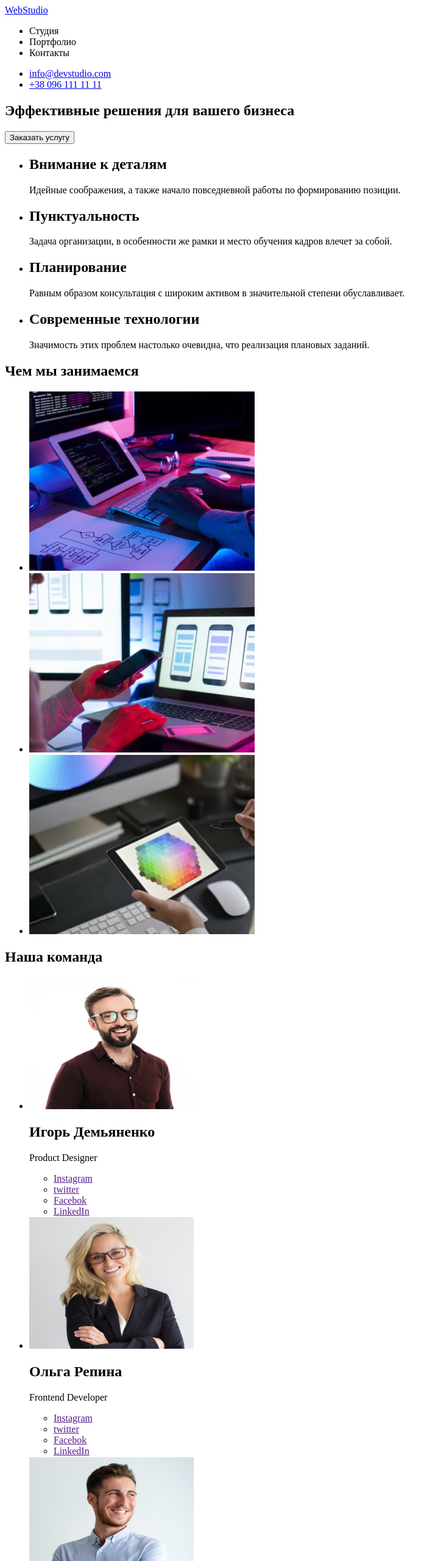
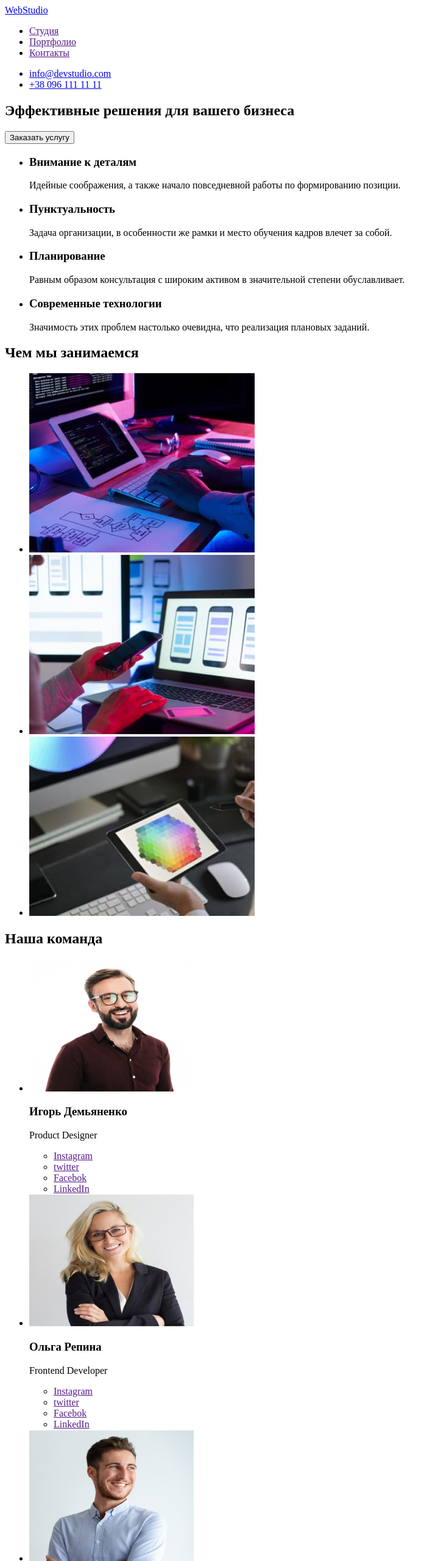
Before and after one commit to VitaliiTieliehin/goit-markup-hw-01, a plain HTML site: page index.html in a window 1280 px wide. Shown: the top 2560 px of the page at 61% size, without its empty margins (0-719 px from the left). Drawn offline with Linux system fonts and the light colour scheme.

Commit message:
Исправляет ошибки

```diff
--- a/index.html
+++ b/index.html
@@ -13,9 +13,9 @@
         <nav>
             <a href="./index.html">WebStudio</a>
             <ul>
-                <li><a href=""></a>Студия</li>
-                <li><a href=""></a>Портфолио</li>
-                <li><a href=""></a>Контакты</li>
+                <li><a href="">Студия</a></li>
+                <li><a href="">Портфолио</a></li>
+                <li><a href="">Контакты</a></li>
             </ul>
         </nav>
         <ul>
@@ -36,19 +36,19 @@
         <section>
             <ul>
                 <li>
-                    <h2>Внимание к деталям</h2>
+                    <h3>Внимание к деталям</h3>
                     <p>Идейные соображения, а также начало повседневной работы по формированию позиции.</p>
                 </li>
                 <li>
-                    <h2>Пунктуальность</h2>
+                    <h3>Пунктуальность</h3>
                     <p>Задача организации, в особенности же рамки и место обучения кадров влечет за собой.</p>
                 </li>
                 <li>
-                    <h2>Планирование</h2>
+                    <h3>Планирование</h3>
                     <p>Равным образом консультация с широким активом в значительной степени обуславливает.</p>
                 </li>
                 <li>
-                    <h2>Современные технологии</h2>
+                    <h3>Современные технологии</h3>
                     <p>Значимость этих проблем настолько очевидна, что реализация плановых заданий.</p>
                 </li>
             </ul>
@@ -68,7 +68,7 @@
             <ul>
                 <li>
                     <img src="./images/team/Igor.jpg" alt="фото Игорь" width="270">
-                    <h2>Игорь Демьяненко</h2>
+                    <h3>Игорь Демьяненко</h3>
                     <p>Product Designer</p>
                     <ul>
                         <li><a href="" aria-label="Ссылка на Instagram">Instagram</a></li>
@@ -79,7 +79,7 @@
                 </li>
                 <li>
                     <img src="./images/team/Olga.jpg" alt="фото Ольга" width="270">
-                    <h2>Ольга Репина</h2>
+                    <h3>Ольга Репина</h3>
                     <p>Frontend Developer</p>
                     <ul>
                         <li><a href="" aria-label="Ссылка на Instagram">Instagram</a></li>
@@ -90,7 +90,7 @@
                 </li>
                 <li>
                     <img src="./images/team/Nikolaj.jpg" alt="Фото Николай" width="270">
-                    <h2>Николай Тарасов</h2>
+                    <h3>Николай Тарасов</h3>
                     <p>Marketing</p>
                     <ul>
                         <li><a href="" aria-label="Ссылка на Instagram">Instagram</a></li>
@@ -101,7 +101,7 @@
                 </li>
                 <li>
                     <img src="./images/team/Mihail.jpg" alt="фото Михаил" width="270">
-                    <h2>Михаил Ермаков</h2>
+                    <h3>Михаил Ермаков</h3>
                     <p>UI Designer</p>
                     <ul>
                         <li><a href="" aria-label="Ссылка на Instagram">Instagram</a></li>
@@ -117,7 +117,7 @@
     <footer>
         <a href="./index.html">WebStudio</a>
         <address>
-         г. Киев, пр-т Леси Украинки, 26 <br />
+         <p>г. Киев, пр-т Леси Украинки, 26</p><br />
          <a href="mailto:info@example.com">info@example.com</a><br />
          <a href="tel:+380991111111">+38 099 111 11 11</a>
         </address>
```
